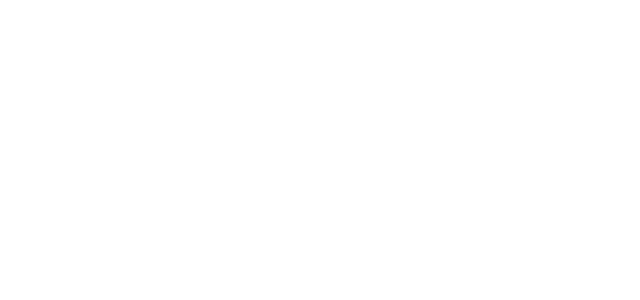
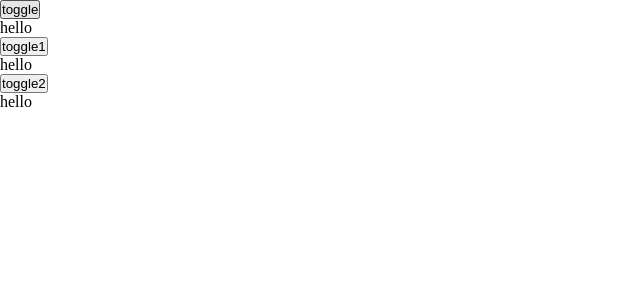
Before and after one commit to wushangli/demo, a Vue app: page /animation in a window 1280 px wide. Shown: the top 300 px of the page, without its empty margins (0-640 px from the left). Built offline with nearby package versions, Linux system fonts and the light colour scheme.

Commit message:
vue动画练习

```diff
--- a/src/router.js
+++ b/src/router.js
@@ -42,5 +42,10 @@
         name: 'ceshi',
         component: () => import('./views/Ceshi.vue')
     },
+    {
+        path: '/animation',
+        name: 'animation',
+        component: () => import('./views/Animation.vue')
+    },
   ]
 })
--- /dev/null
+++ b/src/views/Animation.vue
@@ -0,0 +1,80 @@
+<template>
+    <div>
+        <button @click="chang()">toggle</button><br>
+        <transition name="fade">
+            <p v-if="show">hello</p>
+        </transition>
+        <button @click="chang1()">toggle1</button><br>
+        <transition name="move">
+            <p v-if="show1">hello</p>
+        </transition><button @click="chang2()">toggle2</button><br>
+        <transition name="bounce">
+            <p v-if="show2" style="display: inline-block">hello</p>
+        </transition>
+
+    </div>
+
+</template>
+
+<script>
+    export default {
+        name: "Animation",
+        data() {
+            return{
+                show: true,
+                show1: true,
+                show2: true
+            }
+        },
+        methods: {
+            chang(){
+                this.show = !this.show
+
+            },
+            chang1(){
+                this.show1 =!this.show1
+            },
+            chang2(){
+                this.show2 =!this.show2
+            }
+        }
+    }
+</script>
+
+<style scoped>
+    /*显示/隐藏的过滤效果*/
+    .fade-enter-active, .fade-leave-active {
+        transition: opacity 1s;
+    }
+    /*显示/隐藏时样式*/
+    .fade-enter, .fade-leave-to /* .fade-leave-active below version 2.1.8 */ {
+        opacity: 0;
+    }
+    .move-enter-active {
+        transition: opacity 3s;
+    }
+    .move-leave-active{
+        transition: opacity 1s;
+    }
+    .move-enter, .move-leave-to /* .fade-leave-active below version 2.1.8 */ {
+        opacity: 0;
+        transform: translateY(30px);
+    }
+    .bounce-enter-active {
+        animation: bounce-in .5s;
+    }
+    .bounce-leave-active {
+        animation: bounce-in .5s reverse;
+    }
+    @keyframes bounce-in {
+        0% {
+            transform: scale(0);
+        }
+        50% {
+            transform: scale(1.5);
+        }
+        100% {
+            transform: scale(1);
+        }
+    }
+</style>
```
